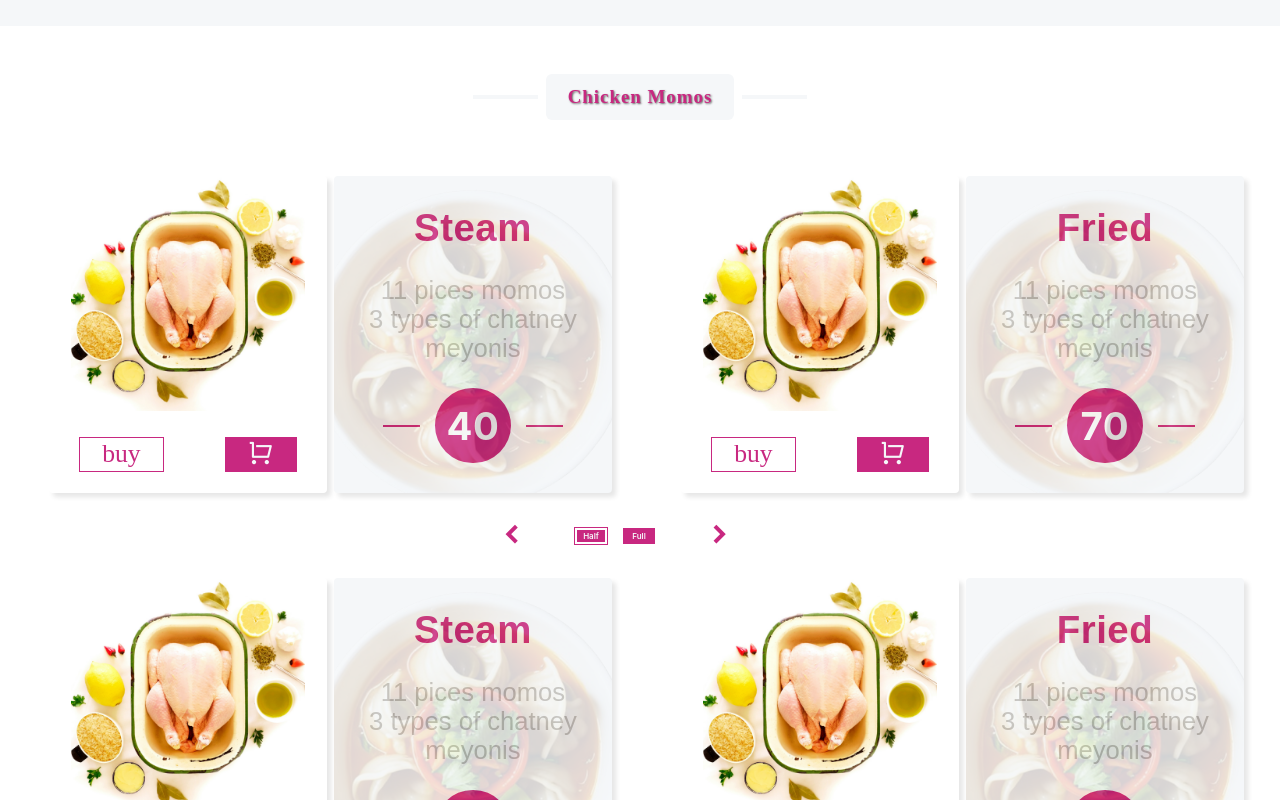
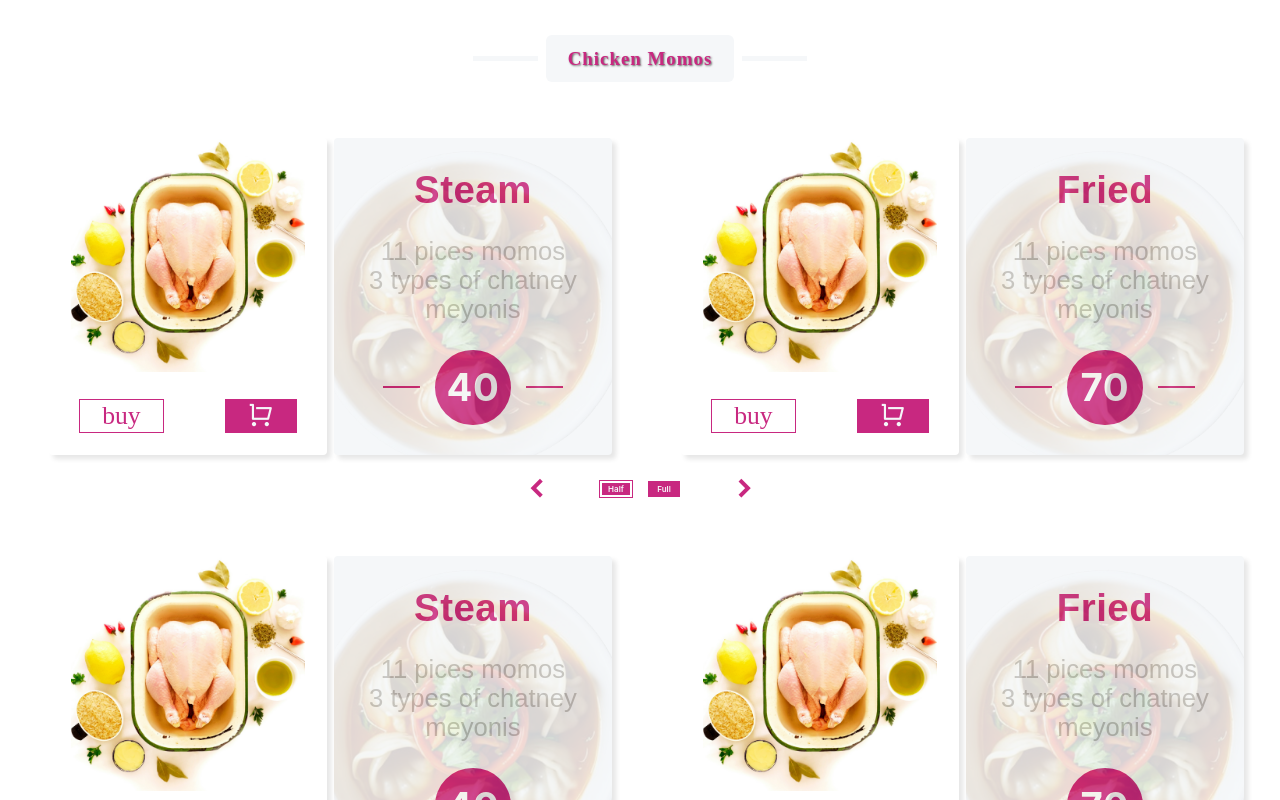
Before and after one commit to pratapbairagi/momostore, a React (Create React App) app in the folder momo_website/: page / in a window 1280 px wide. Shown: the part 1580-2380 px from the top of the page. Built offline with nearby package versions, Linux system fonts and the light colour scheme; a web font is replaced by a local one.

Commit message:
changed css px/rem to vw

```diff
--- a/momo_website/src/App.css
+++ b/momo_website/src/App.css
@@ -105,12 +105,17 @@ body {
   grid-template-columns: repeat(2, 2fr);
 }
 
-.flex {
+.dualLine_card_container{
+  display: flex;
+  flex-direction: column;
+  gap: 2rem;
+}
+
+.flex .flex {
   display: flex;
   padding: 0 1rem;
-  row-gap: 0.5rem;
+  row-gap: 0rem;
   /* border: 1px solid red; */
-
 }
 
 /* nav */
@@ -1122,7 +1127,7 @@ body {
 }
 
  .scroll_btns {
-  width: 96%;
+  width: 100%;
   display: flex;
   justify-content: flex-end;
   gap: 2rem;
--- a/momo_website/src/components/card1.jsx
+++ b/momo_website/src/components/card1.jsx
@@ -2,8 +2,8 @@
 
 const Card1 = ({ details, buyBtnName, cartBtn, index = 0 }) => {
     return (
-        <div className="flex" style={{ flexDirection: "column", padding: "0" }}>
-            <div className="flex" style={{ flexDirection: "column" }}>
+        <div className="flex dualLine_card_container" style={{ flexDirection: "column", padding: "0" }}>
+            <div className="flex card_container" style={{ flexDirection: "column" }}>
                 {/* <div className="scroll_dots flex" style={{ padding: "0 1rem", gap: "1rem" }}>
                     <span style={{ width: "2rem", height: "1rem", backgroundColor: "#C82880", border: "2px solid white", boxShadow: " 0 0 0 1px #C82880", fontSize:"8px", textAlign:"center", color:"var(--bright-color-2)" }}>
                         Half
@@ -48,7 +48,7 @@ const Card1 = ({ details, buyBtnName, cartBtn, index = 0 }) => {
             </div>
 
 
-            <div className="flex" style={{ flexDirection: "column" }}>
+            <div className="flex card_container" style={{ flexDirection: "column" }}>
                 {/* <div className="scroll_dots flex" style={{ padding: "0 1rem", gap: "1rem" }}>
                     <span style={{ width: "1rem", height: "1rem", backgroundColor: "#C82880", border: "2px solid white", boxShadow: " 0 0 0 1px #C82880" }}></span>
                     <span style={{ width: "1rem", height: "1rem", backgroundColor: "#C82880" }}></span>
```
